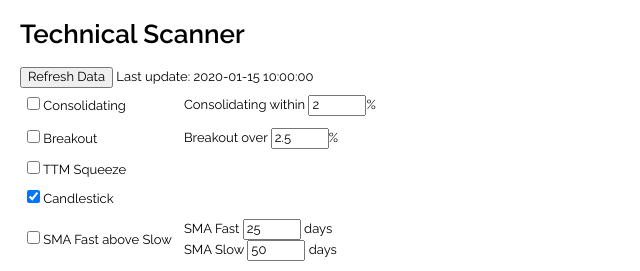
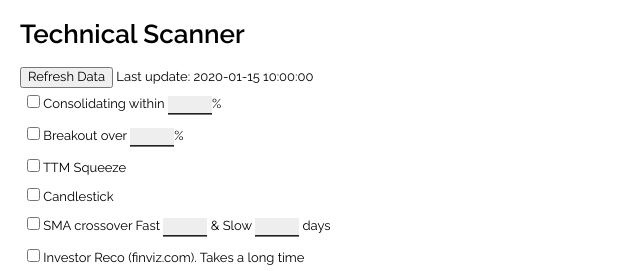
Before and after one commit to juanlazarde/fybot, a Flask app: template templates/index.html in a window 1280 px wide. Shown: the top 271 px of the page, without its empty margins (0-640 px from the left). Run offline with Flask 2, Linux system fonts and the light colour scheme; the template is opened without the code that fills it: most values are stand-ins (such as "Sample title", 1, 10 or a date in 2020); some libraries are stand-ins or nearby versions.

Commit message:
Formatting updates, number inbox

```diff
--- a/app.py
+++ b/app.py
@@ -315,6 +315,31 @@
 @app.route("/", methods=['GET', 'POST'])
 def index():
     stocks = {}
+
+    # DEFAULTS
+    active_filters = {'consolidating':
+                          {'go': True,
+                           'pct': 7},
+
+                      'breakout':
+                          {'go': False,
+                           'pct': 2.5},
+
+                      'ttm_squeeze':
+                          {'go': False},
+
+                      'candlestick':
+                          {'go': True},
+
+                      'sma_filter':
+                          {'go': False,
+                           'fast': 25,
+                           'slow': 50},
+
+                      'investor_reco':
+                          {'go': False}
+                      }
+
     modified_time = os.stat(S.data_file).st_mtime
     last_modified = datetime.datetime.fromtimestamp(modified_time)
     last_modified_fmt = last_modified.strftime('%d-%m-%Y %H:%M %p')
@@ -365,7 +390,8 @@
 
     return render_template("index.html",
                            stocks=stocks,
-                           data_last_modified=last_modified_fmt)
+                           data_last_modified=last_modified_fmt,
+                           active_filters=active_filters)
 
 
 if __name__ == "__main__":
--- a/templates/index.html
+++ b/templates/index.html
@@ -25,6 +25,16 @@
         td {
             padding: 5px;
             font-size: small;
+        }
+
+        input[type=number]{
+            border-top-style: hidden;
+            border-right-style: hidden;
+            border-left-style: hidden;
+            border-bottom-style: groove;
+            background-color: #eee;
+            width: 40px;
+            text-align: center;
         }
 
         .bullish {
@@ -60,48 +70,40 @@
     <table>
         <tr>
             <td>
-                <label><input type='checkbox' name='filter' value='consolidating'> Consolidating</label>
-            </td>
-            <td>
-                <label>Consolidating within <input type='number' name='consolidating_pct' value="2" style="width: 50px">%</label>
+                <label><input type='checkbox' name='filter' value='consolidating' {% if active_filters['consolidating']['go'] == True %}checked{% endif %}> Consolidating</label>
+                <label> within <input type='number' name='consolidating_pct' value="{{ active_filters['consolidating']['pct'] }}" min="0" step="0.5">%</label>
             </td>
         </tr>
         <tr>
             <td>
-                <label><input type='checkbox' name='filter' value='breakout'> Breakout</label>
-            </td>
-            <td>
-                <label>Breakout over <input type='number' name='breakout_pct' value="2.5" style="width: 50px">%</label>
+                <label><input type='checkbox' name='filter' value='breakout' {% if active_filters['breakout']['go'] == True %}checked{% endif %}> Breakout</label>
+                <label> over <input type='number' name='breakout_pct' value="{{ active_filters['breakout']['pct'] }}" min="0" step="0.5">%</label>
             </td>
         </tr>
         <tr>
             <td>
-                <label><input type='checkbox' name='filter' value='ttm_squeeze'> TTM Squeeze</label>
+                <label><input type='checkbox' name='filter' value='ttm_squeeze' {% if active_filters['ttm_squeeze']['go'] == True %}checked{% endif %}> TTM Squeeze</label>
             </td>
         </tr>
         <tr>
             <td>
-                <label><input type='checkbox' name='filter' value='candlestick' checked> Candlestick</label>
+                <label><input type='checkbox' name='filter' value='candlestick' {% if active_filters['candlestick']['go'] == True %}checked{% endif %}> Candlestick</label>
             </td>
         </tr>
         <tr>
             <td>
-                <label><input type='checkbox' name='filter' value='sma_filter'> SMA Fast above Slow</label>
-            </td>
-            <td>
-                <label>SMA Fast <input type='number' name='sma_fast' value="25" style="width: 50px"> days</label><br>
-                <label>SMA Slow <input type='number' name='sma_slow' value="50" style="width: 50px"> days</label>
+                <label><input type='checkbox' name='filter' value='sma_filter' {% if active_filters['sma_filter']['go'] == True %}checked{% endif %}> SMA crossover</label>
+                <label> Fast <input type='number' name='sma_fast' value="{{ active_filters['sma_filter']['fast'] }}" min="0" step="5"> & </label>
+                <label>Slow <input type='number' name='sma_slow' value="{{ active_filters['sma_filter']['slow'] }}" min="0" step="5"> days</label>
             </td>
         </tr>
         <tr>
-            <td colspan="2">
+            <td>
                 <label><input type='checkbox' name='filter' value='investor_reco'> Investor Reco (finviz.com). Takes a long time</label>
             </td>
         </tr>
     </table>
     <input type="submit" value="Refresh Filters">
-{#    onclick="window.location.href='/filter';" />#}
-    {#    <input type="submit" onclick="window.location.href='/filter';" value="Refresh Filters"/>#}
 </form>
 {#<form>#}
 {#    <label>#}
```
